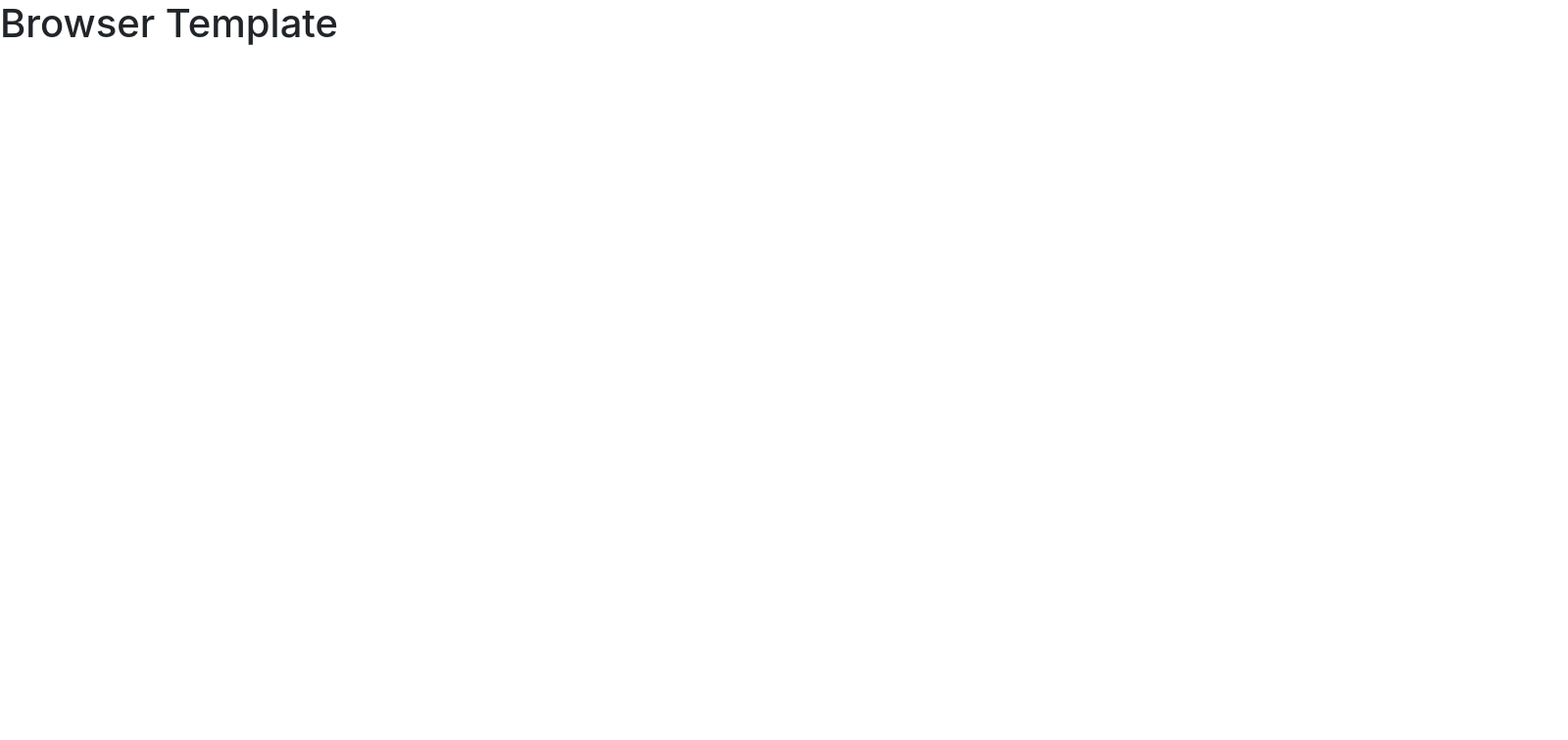
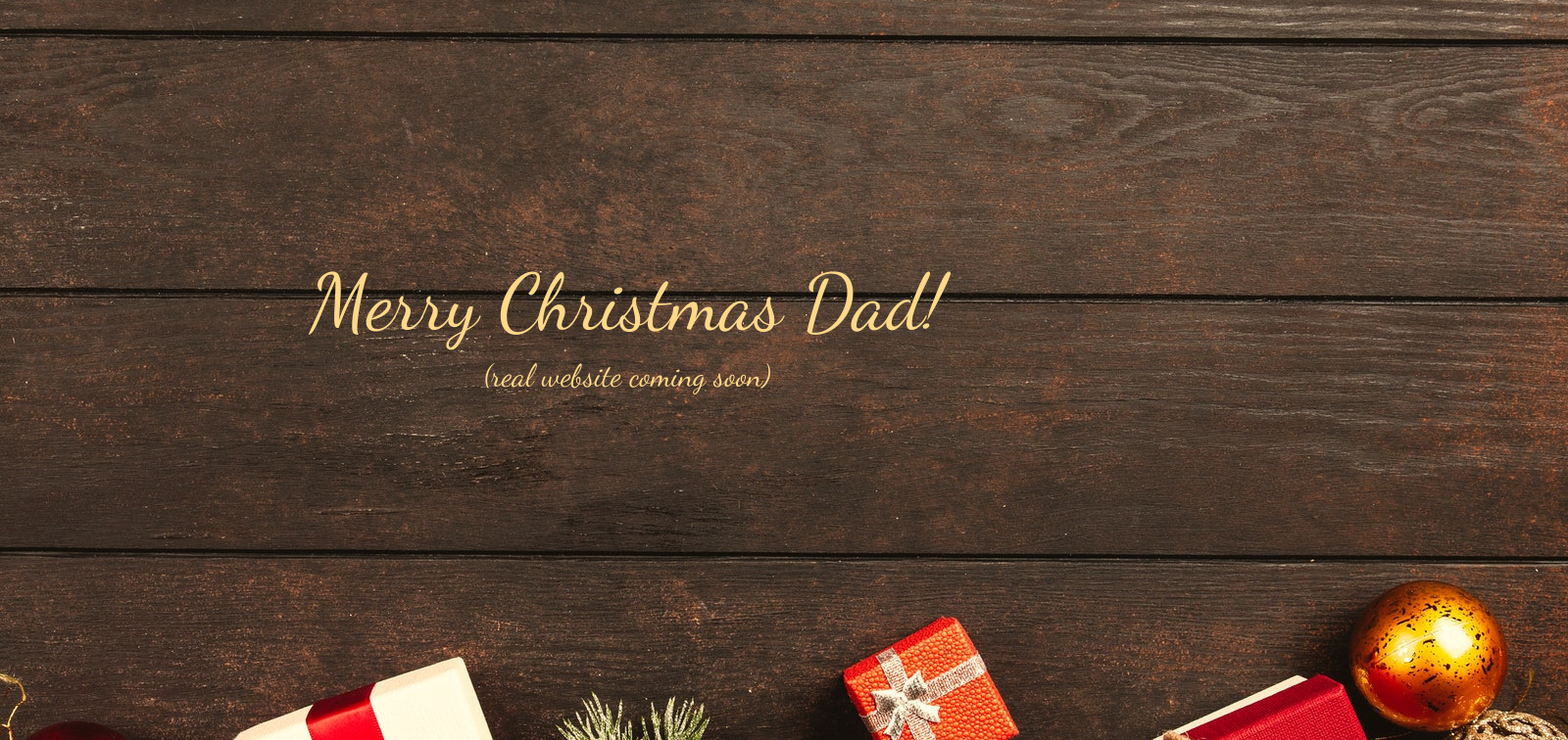
Before and after one commit to cpearce31/dad-xmas, a website built with webpack: page index.html in a window 1280 px wide. Shown: the top 756 px of the page at 98% size, 1600 px wide, since content can reach past the window. Built offline with nearby package versions, Linux system fonts and the light colour scheme.

Commit message:
First try at dummy layout

```diff
--- a/assets/styles/index.scss
+++ b/assets/styles/index.scss
@@ -1 +1,64 @@
 @import '~bootstrap/scss/bootstrap';
+@import url('https://fonts.googleapis.com/css?family=Dancing+Script');
+
+body {
+  overflow: hidden;
+  display: flex;
+  justify-content: center;
+  align-items: center;
+  height: 100vh;
+  width: 100vw;
+}
+
+img {
+  position: absolute;
+  top: -25%;
+}
+
+.text {
+  z-index: 10;
+  color: #ffd989;
+  display: flex;
+  flex-direction: column;
+  align-items: center;
+  font-family: 'Dancing Script', cursive;
+  padding-bottom: 10%;
+}
+
+.text > h1 {
+  font-size: 10em;
+}
+
+.text > h3 {
+  font-size: 3em;
+}
+
+@media (max-width: 1400px) {
+  .text > h1 {
+    font-size: 5em;
+  }
+
+  .text > h3 {
+    font-size: 2em;
+  }
+}
+
+@media (max-width: 700px) {
+  .text > h1 {
+    font-size: 3em;
+  }
+
+  .text > h3 {
+    font-size: 1.5em;
+  }
+}
+
+@media (max-width: 400px) {
+  .text > h1 {
+    font-size: 2.2em;
+  }
+
+  .text > h3 {
+    font-size: 1.5em;
+  }
+}
--- a/index.html
+++ b/index.html
@@ -13,6 +13,10 @@
       <script>console.log(window.foobar, document.foobar, window.baz)</script>
     </head>
     <body>
-      <h1>Browser Template</h1>
+      <div class="text">
+        <h1>Merry Christmas Dad!</h1>
+        <h3>(real website coming soon)</h3>
+      </div>
+      <img src="public/xmas.jpeg" />
     </body>
 </html>
```
Also changed, not shown: public/xmas.jpeg (added).
